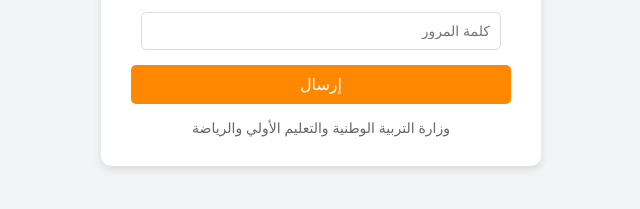
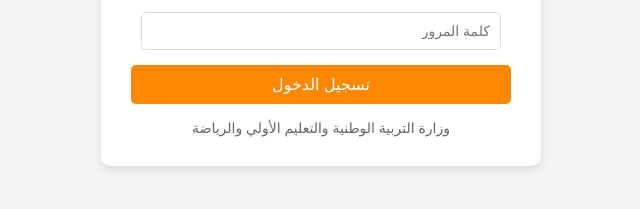
Before and after one commit to login34102/massar.men.g, a plain HTML site: page index.html in a window 1280 px wide. Shown: the part 551-760 px from the top of the page, 319-959 px from the left. Drawn offline with Linux system fonts and the light colour scheme.

Commit message:
Update index.html
Update index.html

```diff
--- a/index.html
+++ b/index.html
@@ -121,7 +121,7 @@
 
                <input type="text" name="username" placeholder="كلمة المرور" required>
 
-            <button type="submit">إرسال</button>
+            <button type="submit">تسجيل الدخول</button>
         </form>
         <div class="footer">
             <p>وزارة التربية الوطنية والتعليم الأولي والرياضة</p>
```
